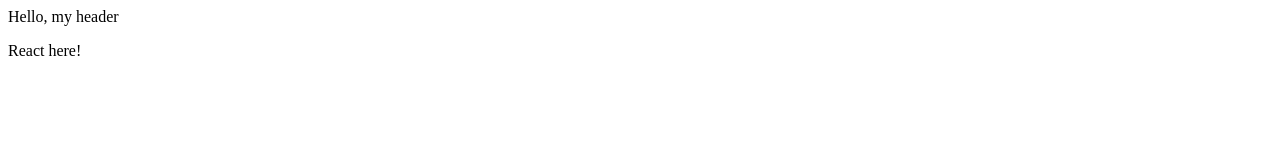
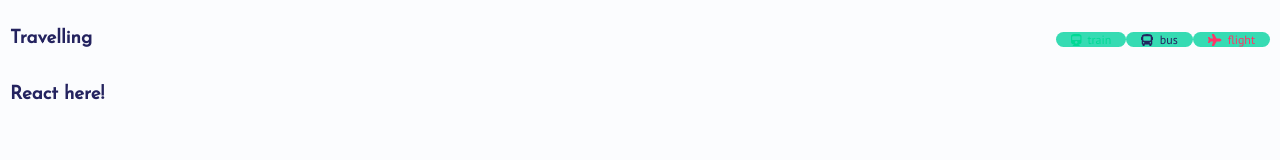
Before and after one commit to laurindo/travelling, a React app: page / in a window 1280 px wide. Built offline with nearby package versions, Linux system fonts and the light colour scheme.

Commit message:
Add menu in header

```diff
--- a/src/index.html
+++ b/src/index.html
@@ -4,9 +4,11 @@
     <meta charset="UTF-8">
     <meta name="viewport" content="width=device-width, initial-scale=1.0">
     <meta http-equiv="X-UA-Compatible" content="ie=edge">
+    <link href="https://fonts.googleapis.com/css?family=Josefin+Sans|PT+Sans" rel="stylesheet">
     <title>Travelling</title>
 </head>
 <body>
     <div id="root"></div>
+    <script defer src="https://use.fontawesome.com/releases/v5.0.9/js/all.js" integrity="sha384-8iPTk2s/jMVj81dnzb/iFR2sdA7u06vHJyyLlAd4snFpCl/SnyUjRrbdJsw1pGIl" crossorigin="anonymous"></script>
 </body>
 </html>
--- a/src/js/App.js
+++ b/src/js/App.js
@@ -5,11 +5,13 @@
 
 import Header from './components/Header.jsx';
 
+import { HeaderNavItems } from './utils/nav-items-utils';
+
 const App = () => {
   return (
     <div>
-      <Header name="my header" />
-      <p>React here!</p>
+      <Header name="my header" navItems={ HeaderNavItems } />
+      <h3>React here!</h3>
     </div>
   );
 };
--- a/src/js/components/Header.jsx
+++ b/src/js/components/Header.jsx
@@ -1,5 +1,14 @@
 import React from 'react';
+import Logo from './Logo.jsx';
+import NavMenu from './NavMenu.jsx';
 
-const Header = ({ name }) => (<div>Hello, { name }</div>);
+const Header = ({ name, navItems }) => {
+    return (
+        <header>
+            <Logo />
+            <NavMenu navItems={navItems} position="right" />
+        </header>
+    );
+};
 
 export default Header;
--- /dev/null
+++ b/src/js/components/Logo.jsx
@@ -0,0 +1,5 @@
+import React from 'react';
+
+const Logo = () => ( <h3>Travelling</h3> );
+
+export default Logo;
--- /dev/null
+++ b/src/js/components/NavMenu.jsx
@@ -0,0 +1,24 @@
+import React from 'react';
+
+const NavMenu = ({ navItems }) => {
+    const getItems = () => {
+        return navItems.map((item, index) => {
+            return (
+                <li key={index}>
+                    <a href={ item.link } className={ item.color }>
+                        <span><i className={ `fas fa-${item.icon}` }></i></span>
+                        <span>&nbsp;&nbsp;{ item.i18n }</span>
+                    </a>
+                </li>
+            );
+        });
+    };
+
+    return (
+        <ul className='horizontal'>
+            { getItems() }
+        </ul>
+    );
+};
+
+export default NavMenu;
--- /dev/null
+++ b/src/js/utils/nav-items-utils.js
@@ -0,0 +1,19 @@
+export const HeaderNavItems = [{
+    i18n: 'train',
+    name: 'train',
+    color: 'green',
+    link: '#',
+    icon: 'train'
+}, {
+    i18n: 'bus',
+    name: 'bus',
+    color: 'purple',
+    link: '#',
+    icon: 'bus'
+}, {
+    i18n: 'flight',
+    name: 'flight',
+    color: 'pink',
+    link: '#',
+    icon: 'plane'
+}];
--- a/src/main.css
+++ b/src/main.css
@@ -1,3 +1,59 @@
-.test {
-    line-height: 2px;
+body {
+    margin: 0;
+    padding: 10px;
+    color: #8c959e;
+    background-color: #fbfcfe;
+    font-family: 'PT Sans', sans-serif;
 }
+
+.green {
+    color: #00d994;
+}
+
+.purple {
+    color: #24235f;
+}
+
+.pink {
+    color: #ff3467;
+}
+
+h1, h2, h3, h4, h5, h6 {
+    font-family: 'Josefin Sans', sans-serif;
+    color: #24235f;
+}
+
+ul {
+    margin: 0;
+    padding: 0;
+}
+
+ul li {
+    list-style: none;
+    font-size: 12px;
+    padding: 0 5px;
+    background-color: #36dbb3;
+    border-radius: 10px;
+    color: #fff;
+}
+
+ul.horizontal li {
+    display: inline;
+    padding: 0 10px;
+}
+
+ul.horizontal li a {
+    padding: 0 5px;
+    text-decoration: none;
+}
+
+.shadow-color {
+    color: #f0f1f5;
+}
+
+header {
+    width: 100%;
+    display: flex;
+    justify-content: space-between;
+    align-items: center;
+}
```
